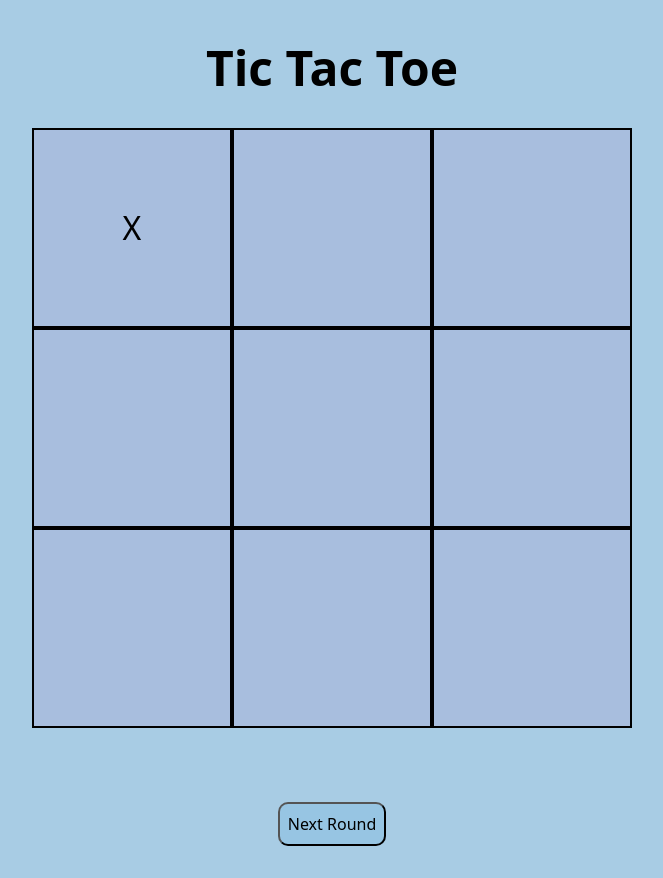
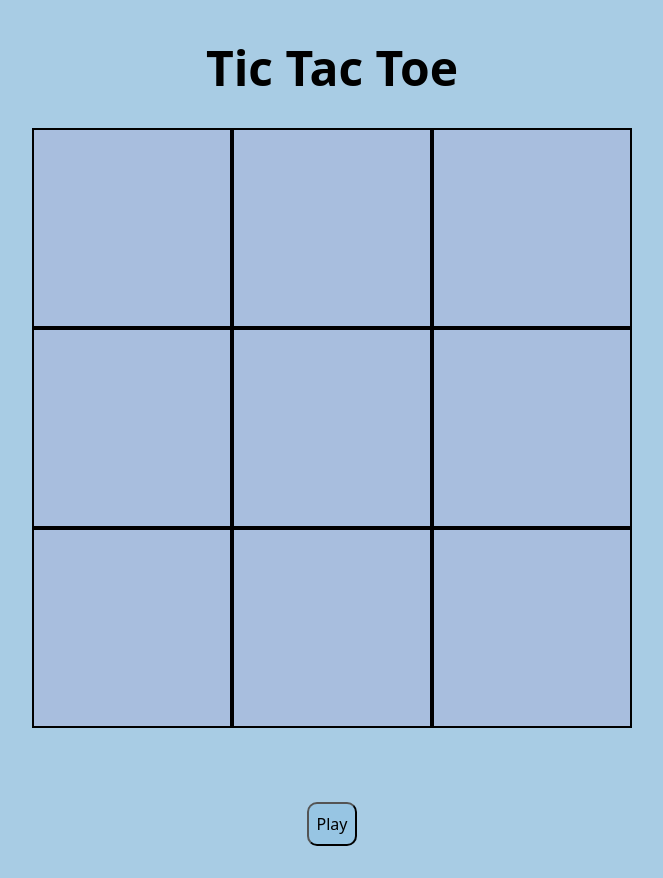
Before and after one commit to kaito24mako/Tic-Tac-Toe, a plain HTML site: page index.html in a window 1280 px wide. Both pictures are taken after a click on the element 440 px from the left and 228 px from the top of the page. Shown: the whole page, without its empty margins (308-971 px from the left). Drawn offline with Linux system fonts and the light colour scheme.

Commit message:
add changing play / next round button

```diff
--- a/index.html
+++ b/index.html
@@ -23,7 +23,7 @@
         <div id="player1Score"></div>
         <div id="player2Score"></div>
     </span>
-    <button id="nextRound">Next Round</button>
+    <button id="nextRound"></button>
 
     <script src="./simplified.js" defer></script>
 </body>
--- a/simplified.js
+++ b/simplified.js
@@ -16,11 +16,11 @@ let currentPlayer = player1;
 
 function playRound() {
     const cell = document.querySelectorAll(".cell");
-    const nextRoundButton = document.querySelector("#nextRound");
+    const playBtn = document.querySelector("#nextRound");
     const player1Score = document.querySelector("#player1Score");
     const player2Score = document.querySelector("#player2Score");
     const gameboard = Array.from(cell);
-    let gameOver = false;
+    let stopGame = true;
 
     // Win condition
     function getWin(marker) {
@@ -39,7 +39,7 @@ function playRound() {
     cell.forEach(cell => {
         cell.addEventListener("click", (e) => {
             const cellTarget = e.target;
-            if (gameOver === true) return;
+            if (stopGame === true) return;
 
             // check for empty cell
             if (cellTarget.textContent === "") {
@@ -58,7 +58,7 @@ function playRound() {
                         : player2Score.textContent = `${currentPlayer.name}: ${currentPlayer.score} point`;
 
                     // stop round
-                    gameOver = true;
+                    stopGame = true;
                 };
 
                 // change turn
@@ -74,13 +74,26 @@ function playRound() {
         });
     });
 
-    // Next Round button
+    // Play / Next round button
     cell.forEach(cell => {
-        nextRoundButton.addEventListener("click", () => {
-            gameOver = false;
-            cell.textContent = "";
-            currentPlayer = player1;
+        let playBtnClicked = false;
+        playBtn.textContent = "Play";
+
+        // initial play button
+        playBtn.addEventListener("click", () => {
+            stopGame = false;
+            playBtnClicked = true;
+            playBtn.textContent = "Next Round";
         });
+
+        // following next round button
+        if (playBtnClicked = true) {
+            playBtn.addEventListener("click", () => {
+                stopGame = false;
+                cell.textContent = "";
+                currentPlayer = player1;
+            });
+        };
     });
 };
 
```
